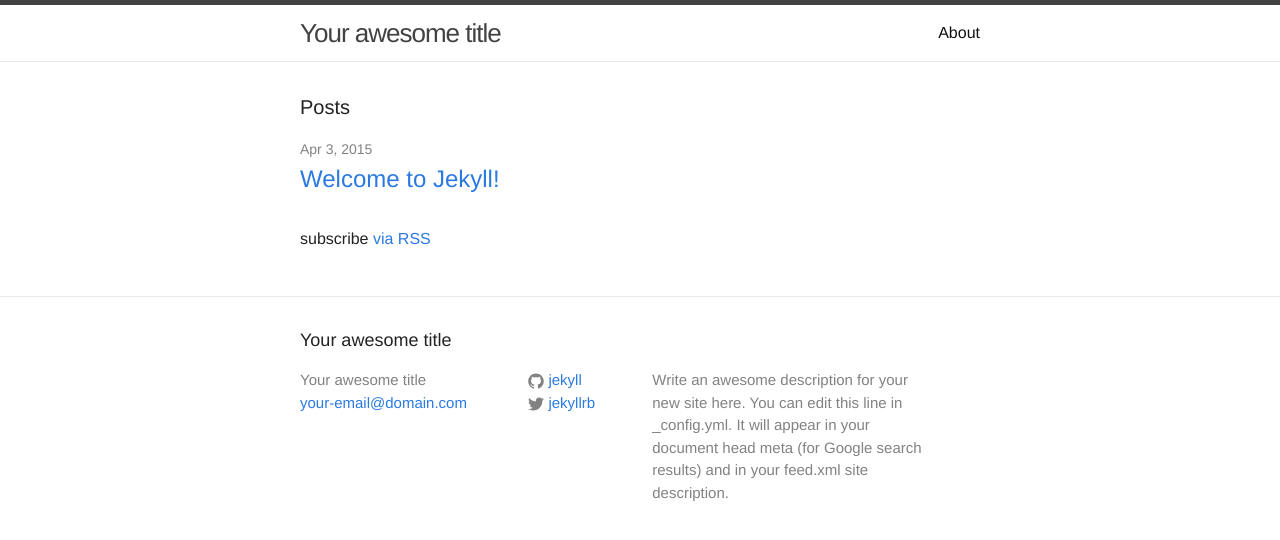
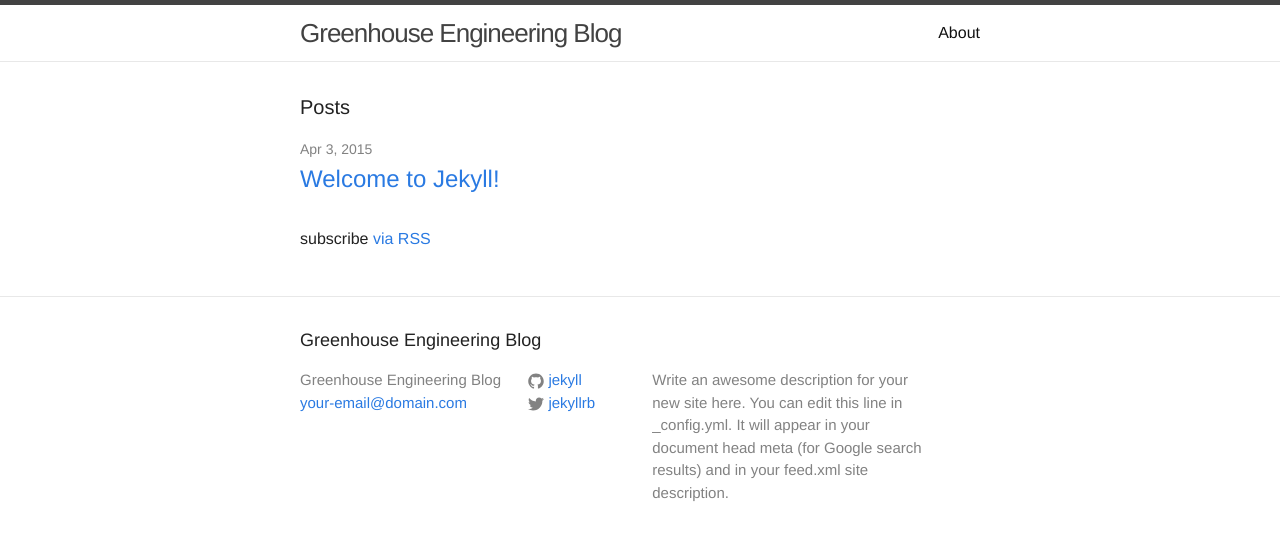
Before and after one commit to davidhan527/davidhan527.github.io, a Jekyll site: the page built from index.html, in a window 1280 px wide. Shown: the top 540 px of the page. Built offline with Jekyll 4.4.1, drawn with Linux system fonts in a browser that asks for light colours.

Commit message:
changing title to Engineering Blog

```diff
--- a/_config.yml
+++ b/_config.yml
@@ -1,5 +1,5 @@
 # Site settings
-title: Your awesome title
+title: Greenhouse Engineering Blog
 email: your-email@domain.com
 description: > # this means to ignore newlines until "baseurl:"
   Write an awesome description for your new site here. You can edit this
```
